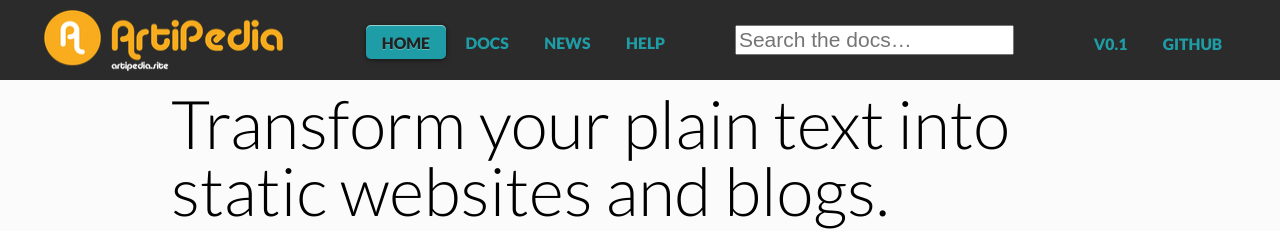
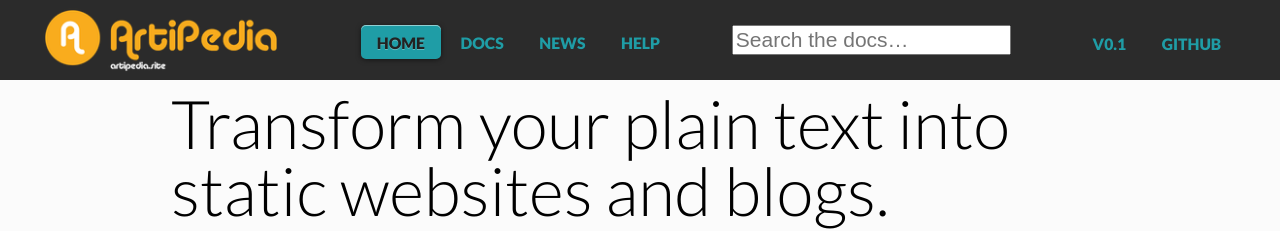
Before and after one commit to ArtiPedia/ArtiPedia, a Jekyll site: the page built from docs/index.html, in a window 1280 px wide. Shown: the top 231 px of the page. Built offline with Jekyll 4.4.1, drawn with Linux system fonts in a browser that asks for light colours; comment, search, counter and statistics services are not loaded.

Commit message:
update 1

```diff
--- a/docs/_includes/header.html
+++ b/docs/_includes/header.html
@@ -3,8 +3,8 @@
     <div class="center-on-mobiles">
       <h1>
         <a href="/" class="logo">
-          <span class="sr-only">Jekyll</span>
-          <img src="/img/logo-2x.png" width="270" height="65" alt="Jekyll Logo">
+          <span class="sr-only">ArtiPedia</span>
+          <img src="/img/logo-2x.png" width="261.94" height="65" alt="ArtiPedia Logo">
         </a>
       </h1>
     </div>
```
